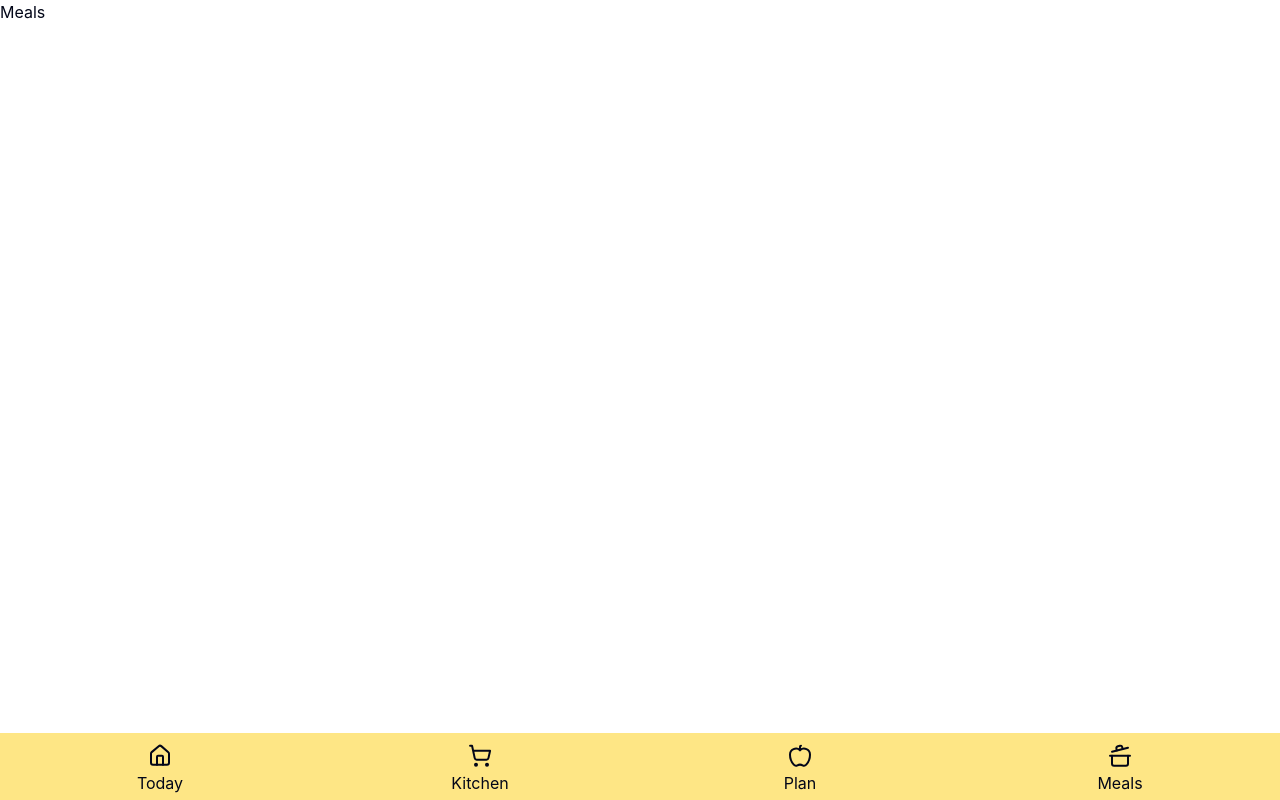
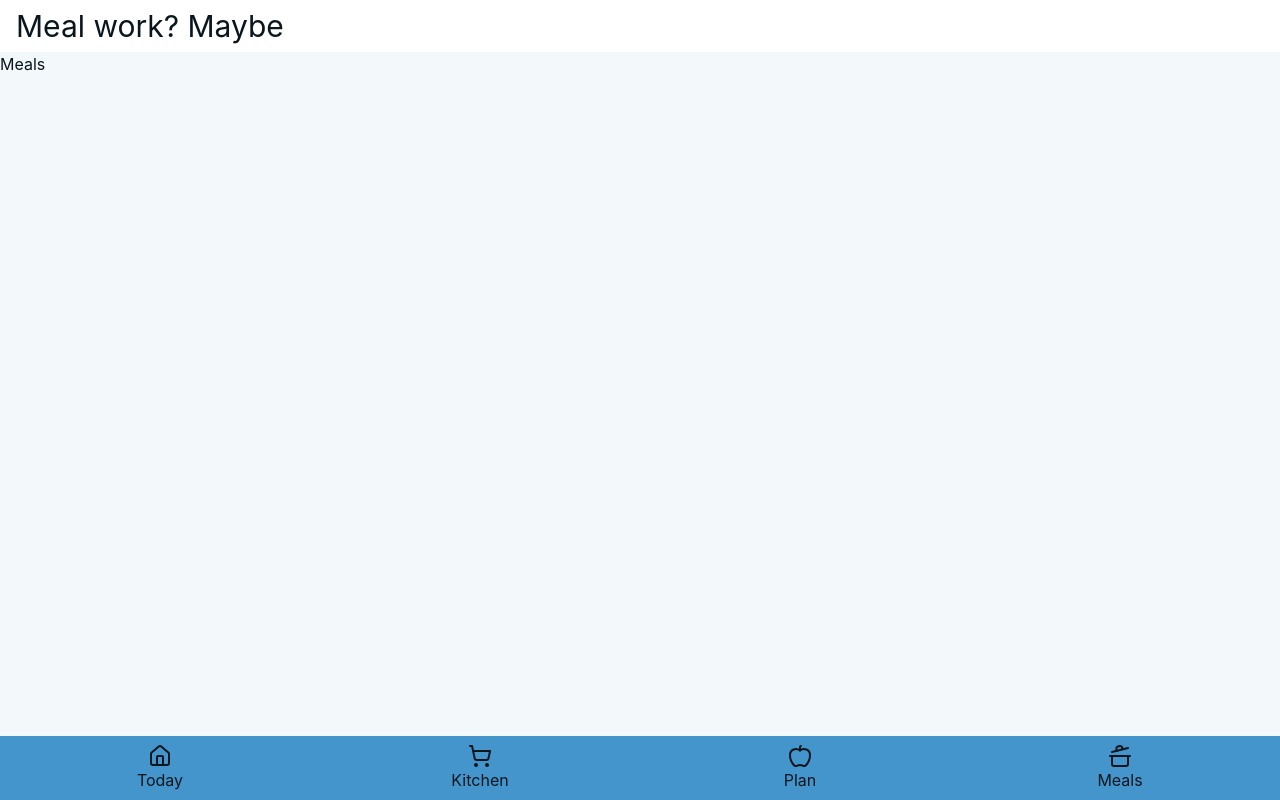
Before and after one commit to KrzysiekLipiec/meal-app, a React (Vite) app: page /Meals in a window 1280 px wide. Built offline with nearby package versions, Linux system fonts and the light colour scheme.

Commit message:
Change color scheme, add shadcn accordion and scroll-area

```diff
--- a/index.html
+++ b/index.html
@@ -2,14 +2,12 @@
 <html lang="en">
   <head>
     <meta charset="UTF-8" />
-    <meta name="theme-color" content="#0f172a" />
+    <meta name="theme-color" content="#4392d1" />
     <meta name="viewport" content="width=device-width, initial-scale=1.0, viewport-fit=cover" />
     <link rel="icon" type="image/png" href="/favicon-96x96.png" sizes="96x96" />
     <link rel="icon" type="image/svg+xml" href="/favicon.svg" />
     <link rel="shortcut icon" href="/favicon.ico" />
     <link rel="apple-touch-icon" sizes="180x180" href="/apple-touch-icon.png" />
-    <link rel="manifest" href="/site.webmanifest" />
-    <meta name="viewport" content="width=device-width, initial-scale=1.0, viewport-fit=cover" />
     <title>meal-app</title>
   </head>
   <body>
--- a/package.json
+++ b/package.json
@@ -24,6 +24,7 @@
     "dexie": "^4.3.0",
     "dexie-react-hooks": "^4.2.0",
     "lucide-react": "^0.575.0",
+    "radix-ui": "^1.4.3",
     "react": "^19.2.0",
     "react-dom": "^19.2.0",
     "react-router-dom": "^7.13.1",
--- a/src/components/layout/BottomNavigation/styles.tsx
+++ b/src/components/layout/BottomNavigation/styles.tsx
@@ -1,6 +1,6 @@
 export const styles = {
   // The main bar fixed at the bottom
-  container: `fixed bottom-0 flex h-1/12 w-full justify-around bg-amber-200 pt-2 pb-[env(safe-area-inset-bottom)]`,
+  container: `flex-none fixed bottom-0 flex min-h-[4rem] w-full justify-around bg-primary pt-2 pb-[max(0.5rem,env(safe-area-inset-bottom))]`,
   button: `flex flex-col justify-around flex-1 transition-transform duration-75 ease-out select-none active:scale-90`,
   icon: `mx-auto h-6 w-6 flex-1`,
   text: `mx-auto flex-1`,
--- a/src/components/layout/Layout.tsx
+++ b/src/components/layout/Layout.tsx
@@ -3,9 +3,11 @@ import { BottomNavigation } from './BottomNavigation';
 
 export default function Layout() {
   return (
-    <div className="app-container">
+    <div className="bg-background flex h-dvh w-full flex-col overflow-hidden">
+      {/*TODO: create header*/}
+      <p className="w-full flex-none bg-white py-2 pr-4 pl-4 text-3xl">Meal work? Maybe</p>
       {/* The main content area where pages swap in and out */}
-      <main className="content">
+      <main className="relative min-h-0 flex-1">
         <Outlet />
       </main>
 
--- /dev/null
+++ b/src/components/ui/accordion.tsx
@@ -0,0 +1,64 @@
+import * as React from "react"
+import { ChevronDownIcon } from "lucide-react"
+import { Accordion as AccordionPrimitive } from "radix-ui"
+
+import { cn } from "@/lib/utils"
+
+function Accordion({
+  ...props
+}: React.ComponentProps<typeof AccordionPrimitive.Root>) {
+  return <AccordionPrimitive.Root data-slot="accordion" {...props} />
+}
+
+function AccordionItem({
+  className,
+  ...props
+}: React.ComponentProps<typeof AccordionPrimitive.Item>) {
+  return (
+    <AccordionPrimitive.Item
+      data-slot="accordion-item"
+      className={cn("border-b last:border-b-0", className)}
+      {...props}
+    />
+  )
+}
+
+function AccordionTrigger({
+  className,
+  children,
+  ...props
+}: React.ComponentProps<typeof AccordionPrimitive.Trigger>) {
+  return (
+    <AccordionPrimitive.Header className="flex">
+      <AccordionPrimitive.Trigger
+        data-slot="accordion-trigger"
+        className={cn(
+          "flex flex-1 items-start justify-between gap-4 rounded-md py-4 text-left text-sm font-medium transition-all outline-none hover:underline focus-visible:border-ring focus-visible:ring-[3px] focus-visible:ring-ring/50 disabled:pointer-events-none disabled:opacity-50 [&[data-state=open]>svg]:rotate-180",
+          className
+        )}
+        {...props}
+      >
+        {children}
+        <ChevronDownIcon className="pointer-events-none size-4 shrink-0 translate-y-0.5 text-muted-foreground transition-transform duration-200" />
+      </AccordionPrimitive.Trigger>
+    </AccordionPrimitive.Header>
+  )
+}
+
+function AccordionContent({
+  className,
+  children,
+  ...props
+}: React.ComponentProps<typeof AccordionPrimitive.Content>) {
+  return (
+    <AccordionPrimitive.Content
+      data-slot="accordion-content"
+      className="overflow-hidden text-sm data-[state=closed]:animate-accordion-up data-[state=open]:animate-accordion-down"
+      {...props}
+    >
+      <div className={cn("pt-0 pb-4", className)}>{children}</div>
+    </AccordionPrimitive.Content>
+  )
+}
+
+export { Accordion, AccordionItem, AccordionTrigger, AccordionContent }
--- /dev/null
+++ b/src/components/ui/scroll-area.tsx
@@ -0,0 +1,56 @@
+import * as React from "react"
+import { ScrollArea as ScrollAreaPrimitive } from "radix-ui"
+
+import { cn } from "@/lib/utils"
+
+function ScrollArea({
+  className,
+  children,
+  ...props
+}: React.ComponentProps<typeof ScrollAreaPrimitive.Root>) {
+  return (
+    <ScrollAreaPrimitive.Root
+      data-slot="scroll-area"
+      className={cn("relative", className)}
+      {...props}
+    >
+      <ScrollAreaPrimitive.Viewport
+        data-slot="scroll-area-viewport"
+        className="size-full rounded-[inherit] transition-[color,box-shadow] outline-none focus-visible:ring-[3px] focus-visible:ring-ring/50 focus-visible:outline-1"
+      >
+        {children}
+      </ScrollAreaPrimitive.Viewport>
+      <ScrollBar />
+      <ScrollAreaPrimitive.Corner />
+    </ScrollAreaPrimitive.Root>
+  )
+}
+
+function ScrollBar({
+  className,
+  orientation = "vertical",
+  ...props
+}: React.ComponentProps<typeof ScrollAreaPrimitive.ScrollAreaScrollbar>) {
+  return (
+    <ScrollAreaPrimitive.ScrollAreaScrollbar
+      data-slot="scroll-area-scrollbar"
+      orientation={orientation}
+      className={cn(
+        "flex touch-none p-px transition-colors select-none",
+        orientation === "vertical" &&
+          "h-full w-2.5 border-l border-l-transparent",
+        orientation === "horizontal" &&
+          "h-2.5 flex-col border-t border-t-transparent",
+        className
+      )}
+      {...props}
+    >
+      <ScrollAreaPrimitive.ScrollAreaThumb
+        data-slot="scroll-area-thumb"
+        className="relative flex-1 rounded-full bg-border"
+      />
+    </ScrollAreaPrimitive.ScrollAreaScrollbar>
+  )
+}
+
+export { ScrollArea, ScrollBar }
--- a/src/index.css
+++ b/src/index.css
@@ -46,16 +46,21 @@
 }
 
 :root {
+  --foreground: hsl(205 49% 8%);
+  --background: hsl(206 54% 97%);
+  --primary: hsl(204 57% 53%);
+  --secondary: hsl(204 62% 75%);
+  --accent: hsl(204 66% 64%);
   --radius: 0.625rem;
-  --background: oklch(1 0 0);
-  --foreground: oklch(0.129 0.042 264.695);
+  /*--background: oklch(1 0 0);*/
+  /*--foreground: oklch(0.129 0.042 264.695);*/
   --card: oklch(1 0 0);
   --card-foreground: oklch(0.129 0.042 264.695);
   --popover: oklch(1 0 0);
   --popover-foreground: oklch(0.129 0.042 264.695);
-  --primary: oklch(0.208 0.042 265.755);
+  /*--primary: oklch(0.208 0.042 265.755);*/
   --primary-foreground: oklch(0.984 0.003 247.858);
-  --secondary: oklch(0.968 0.007 247.896);
+  /*--secondary: oklch(0.968 0.007 247.896);*/
   --secondary-foreground: oklch(0.208 0.042 265.755);
   --muted: oklch(0.968 0.007 247.896);
   --muted-foreground: oklch(0.554 0.046 257.417);
@@ -118,7 +123,33 @@
   * {
     @apply border-border outline-ring/50;
   }
+
+  html,
   body {
-    @apply bg-background text-foreground;
+    @apply bg-primary text-foreground;
+  }
+
+  #root {
+    @apply bg-background;
   }
 }
+
+html,
+body,
+#root {
+  height: 100%;
+  overflow: hidden;
+  /* Prevents "pull-to-refresh" and elastic bouncing on mobile */
+  overscroll-behavior: none;
+}
+
+html,
+body {
+  background-color: #4392d1; /* The blue color */
+}
+
+#root {
+  background-color: #f1f5f9; /* The gray app background */
+  height: 100dvh;
+  width: 100%;
+}
--- a/vite.config.ts
+++ b/vite.config.ts
@@ -21,7 +21,10 @@ export default defineConfig({
         name: 'Meal Planner',
         short_name: 'Meals',
         description: 'Offline-first meal & diet planner',
-        theme_color: '#ffffff',
+        theme_color: '#4392d1',
+        background_color: '#4395cb',
+        display: 'standalone',
+        orientation: 'portrait',
         icons: [
           {
             src: 'web-app-manifest-192x192.png',
```
Also changed, not shown: public/site.webmanifest (deleted), 1 other file (tests, documents, lock files or other folders).
